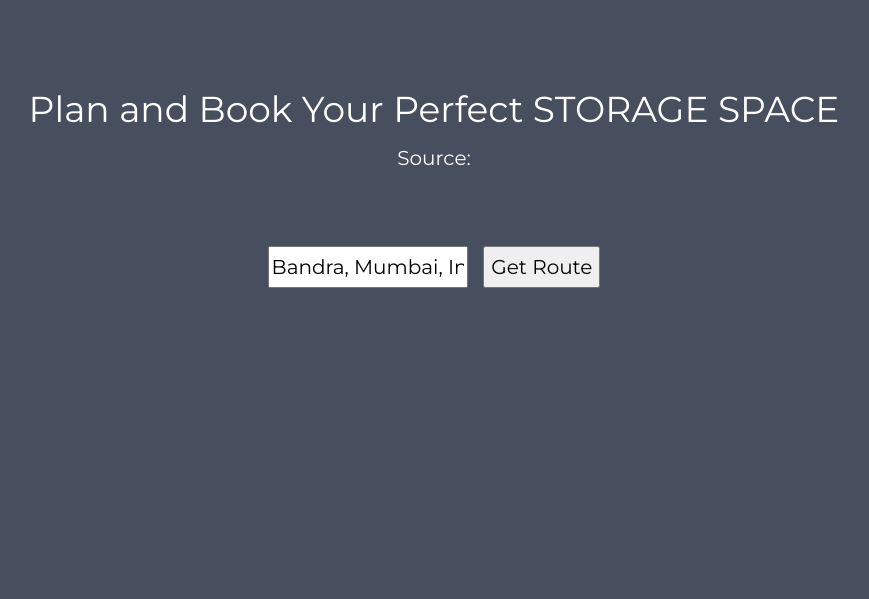
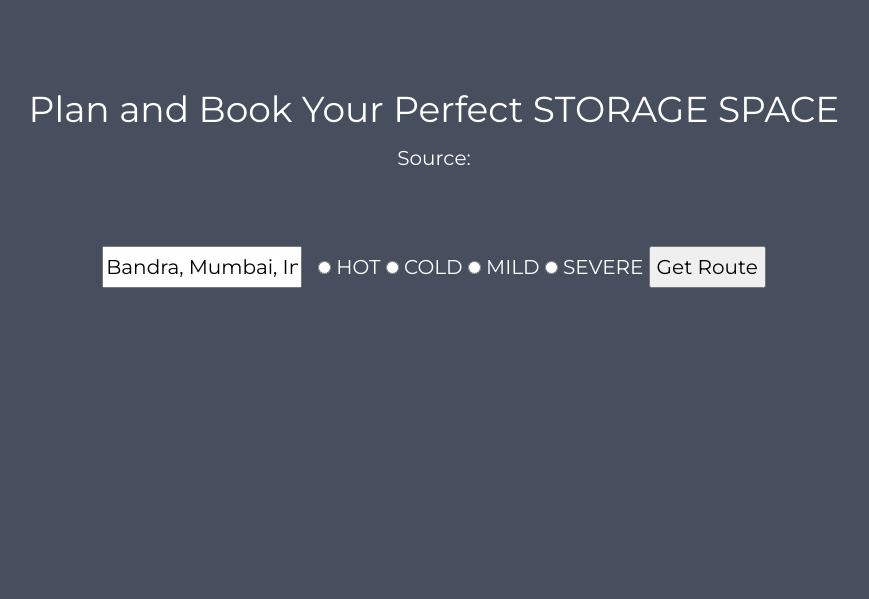
Before and after one commit to viru1404/storesmart, a Django app: page / in a window 1280 px wide. Shown: the part 80-679 px from the top of the page, without its empty margins (206-1075 px from the left). Run offline with Django 3.2, Linux system fonts and the light colour scheme; some libraries are stand-ins or nearby versions.

Commit message:
updated abc.html

```diff
--- a/storesmart/ware/templates/abc.html
+++ b/storesmart/ware/templates/abc.html
@@ -92,7 +92,10 @@ google.maps.event.addDomListener(window, 'load', function () {
        <form method="POST" action="" style="margin-top:70px;">{% csrf_token %}
         <input type="text" id="txtSource" name="txtSource" value="Bandra, Mumbai, India" style="width: 200px; color:black;" />
         &nbsp;
-
+     <input type="radio" name="inlineRadioOptions" id="inlineRadio1" value="option1"> HOT
+  <input type="radio" name="inlineRadioOptions" id="inlineRadio2" value="option2"> COLD
+  <input type="radio" name="inlineRadioOptions" id="inlineRadio3" value="option3"> MILD
+  <input type="radio" name="inlineRadioOptions" id="inlineRadio4" value="option4"> SEVERE
         <input type="submit" value="Get Route" style="color:black;" />
        </form>
 
```
